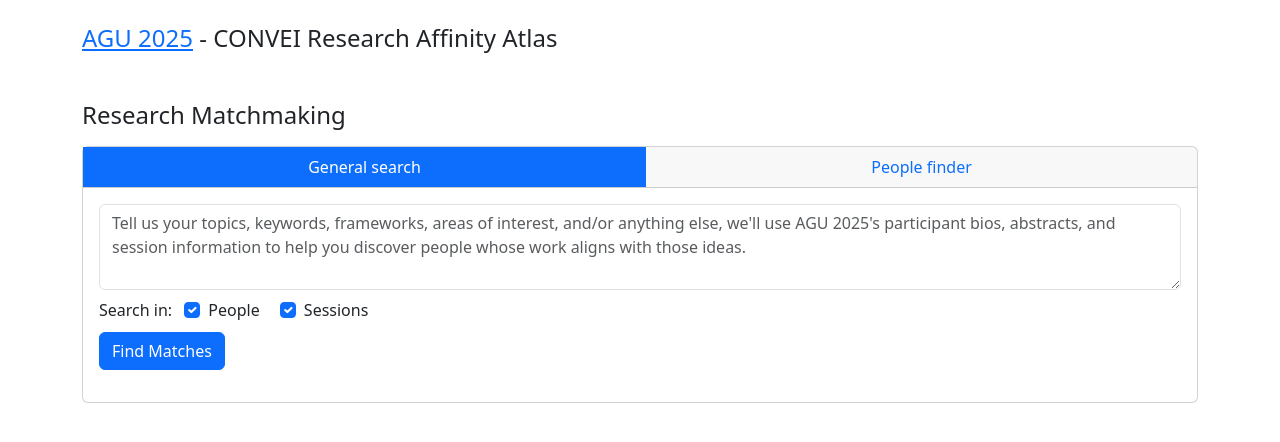
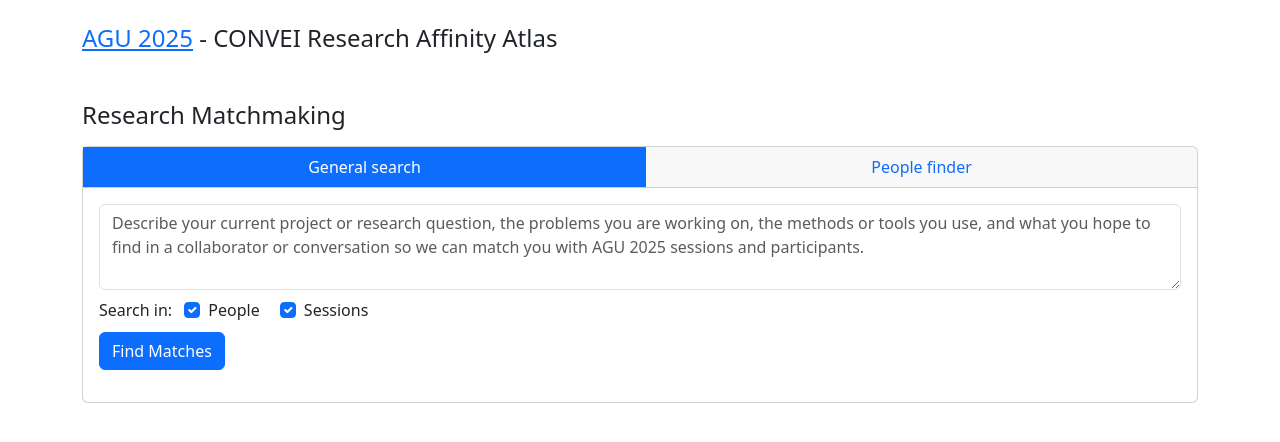
Before and after one commit to springinnovate/convei-research-affinity-atlas, a FastAPI app: page / in a window 1280 px wide. Shown: the part 40-482 px from the top of the page. Run offline with FastAPI, Linux system fonts and the light colour scheme; parts of the project's set-up code (start-up, migrations or seed data) failed here and were passed over; some libraries are stand-ins or nearby versions.

Commit message:
re #31 better description text

```diff
--- a/app_agu2025/templates/index.html
+++ b/app_agu2025/templates/index.html
@@ -46,7 +46,7 @@
               <textarea id="UserInterestText"
                         class="form-control mb-2"
                         rows="3"
-                        placeholder="Tell us your topics, keywords, frameworks, areas of interest, and/or anything else, we'll use AGU 2025's participant bios, abstracts, and session information to help you discover people whose work aligns with those ideas."></textarea>
+                        placeholder="Describe your current project or research question, the problems you are working on, the methods or tools you use, and what you hope to find in a collaborator or conversation so we can match you with AGU 2025 sessions and participants."></textarea>
 
               <div class="mb-2">
                 <span class="me-2">Search in:</span>
```
